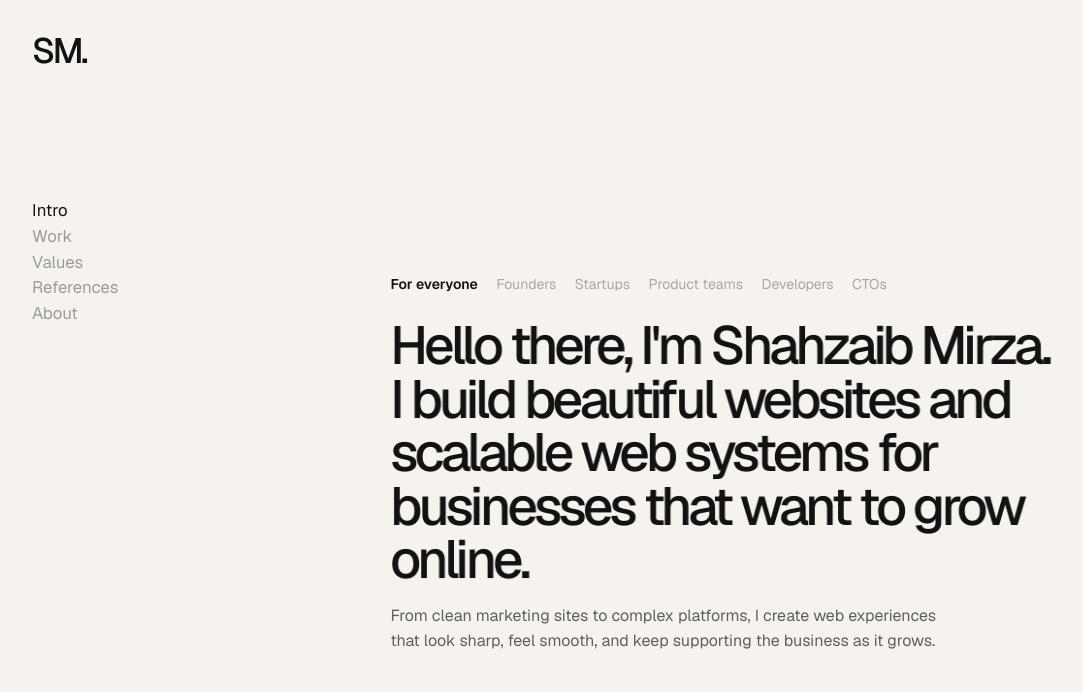
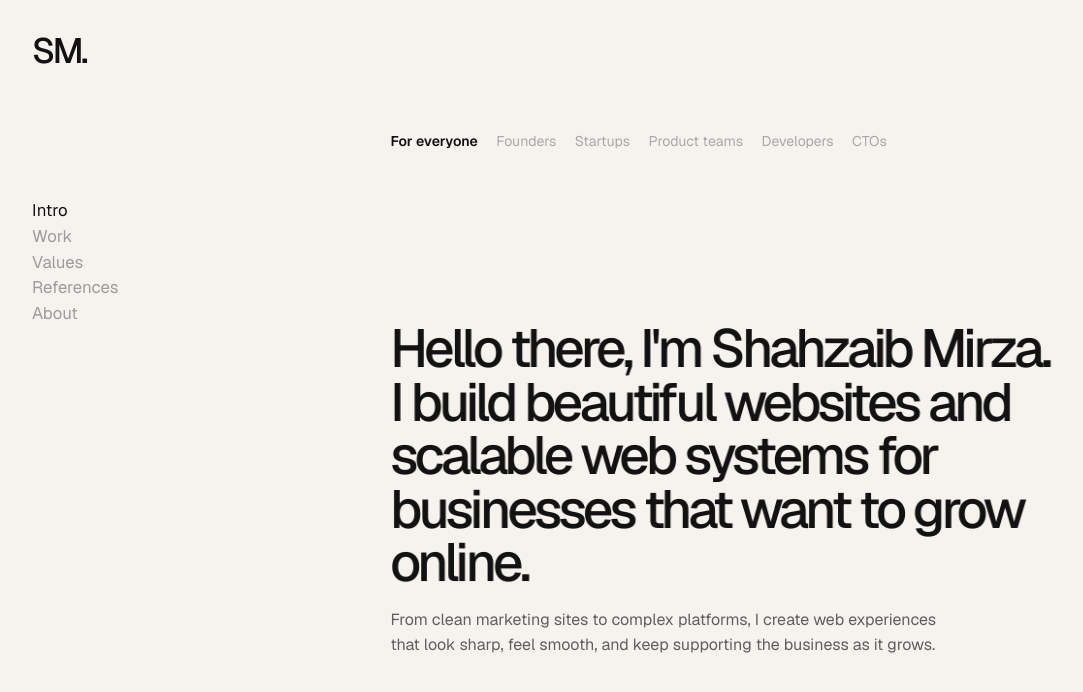
Before and after one commit to szaib-dev/personal-portfolio, a Next.js app: page / in a window 1280 px wide. Shown: the top 692 px of the page, without its empty margins (0-1083 px from the left). Built offline with nearby package versions, Linux system fonts and the light colour scheme.

Commit message:
Fix hero audience switcher position

```diff
--- a/src/app/page.module.css
+++ b/src/app/page.module.css
@@ -35,6 +35,7 @@
 }
 
 .hero {
+  position: relative;
   display: flex;
   flex-direction: column;
   justify-content: center;
@@ -45,11 +46,15 @@
 }
 
 .audienceRow {
+  position: absolute;
+  top: 3.5rem;
+  left: 0;
+  right: 0;
   display: flex;
   flex-wrap: wrap;
   align-items: center;
   gap: 0.5rem 1.15rem;
-  margin-bottom: 1.6rem;
+  min-height: 1.5rem;
 }
 
 .audienceButton,
@@ -75,6 +80,7 @@
 
 .copyBlock {
   max-width: 43rem;
+  padding-top: 3.1rem;
 }
 
 .headline {
@@ -130,6 +136,16 @@
     padding-top: 2.5rem;
   }
 
+  .audienceRow {
+    position: static;
+    min-height: 0;
+    margin-bottom: 1.25rem;
+  }
+
+  .copyBlock {
+    padding-top: 0;
+  }
+
   .headline {
     max-width: 100%;
     font-size: clamp(2.8rem, 9vw, 4.1rem);
@@ -151,10 +167,6 @@
     font-size: 0.98rem;
   }
 
-  .audienceRow {
-    margin-bottom: 1.25rem;
-  }
-
   .audienceButton,
   .audienceButtonActive {
     font-size: 0.84rem;
```
